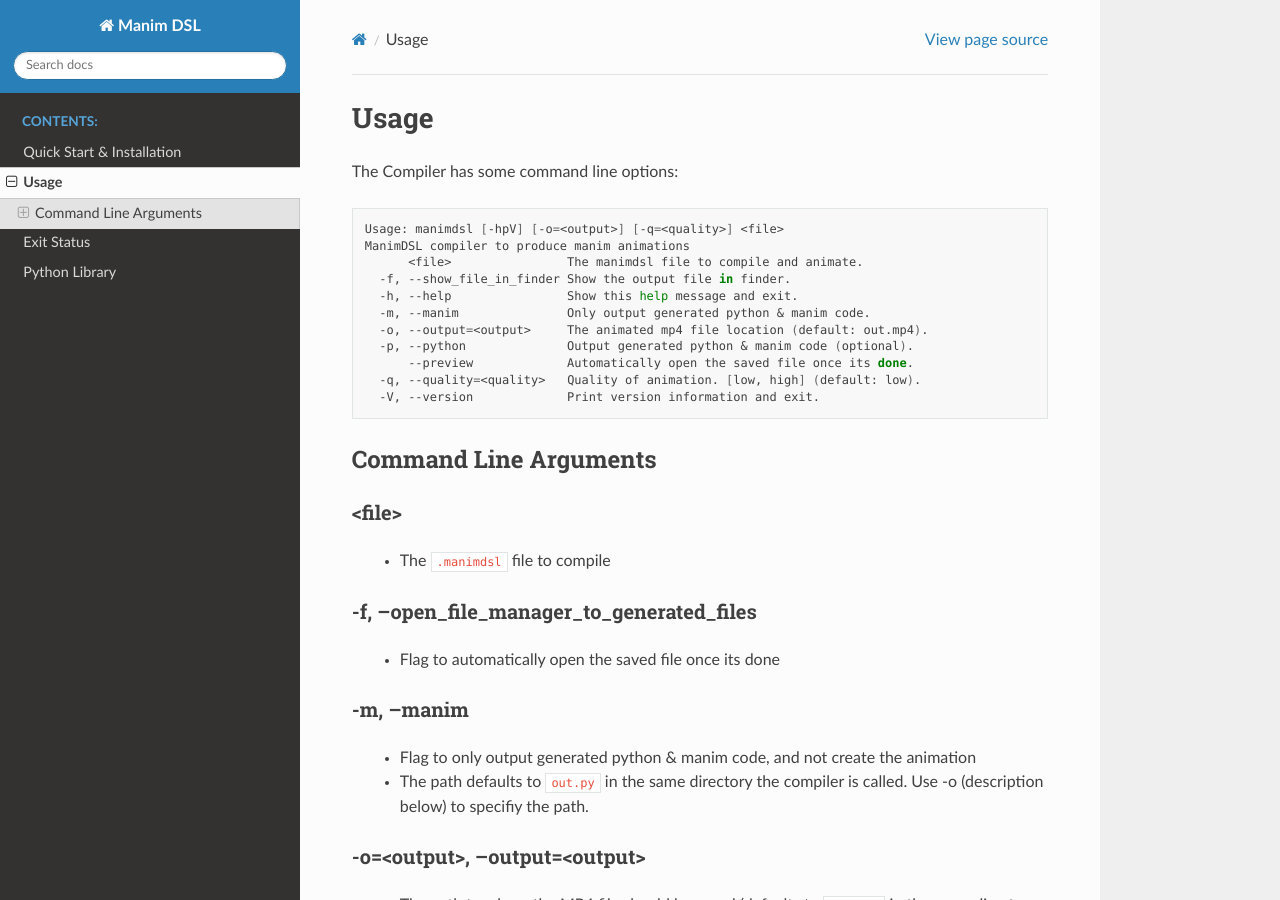
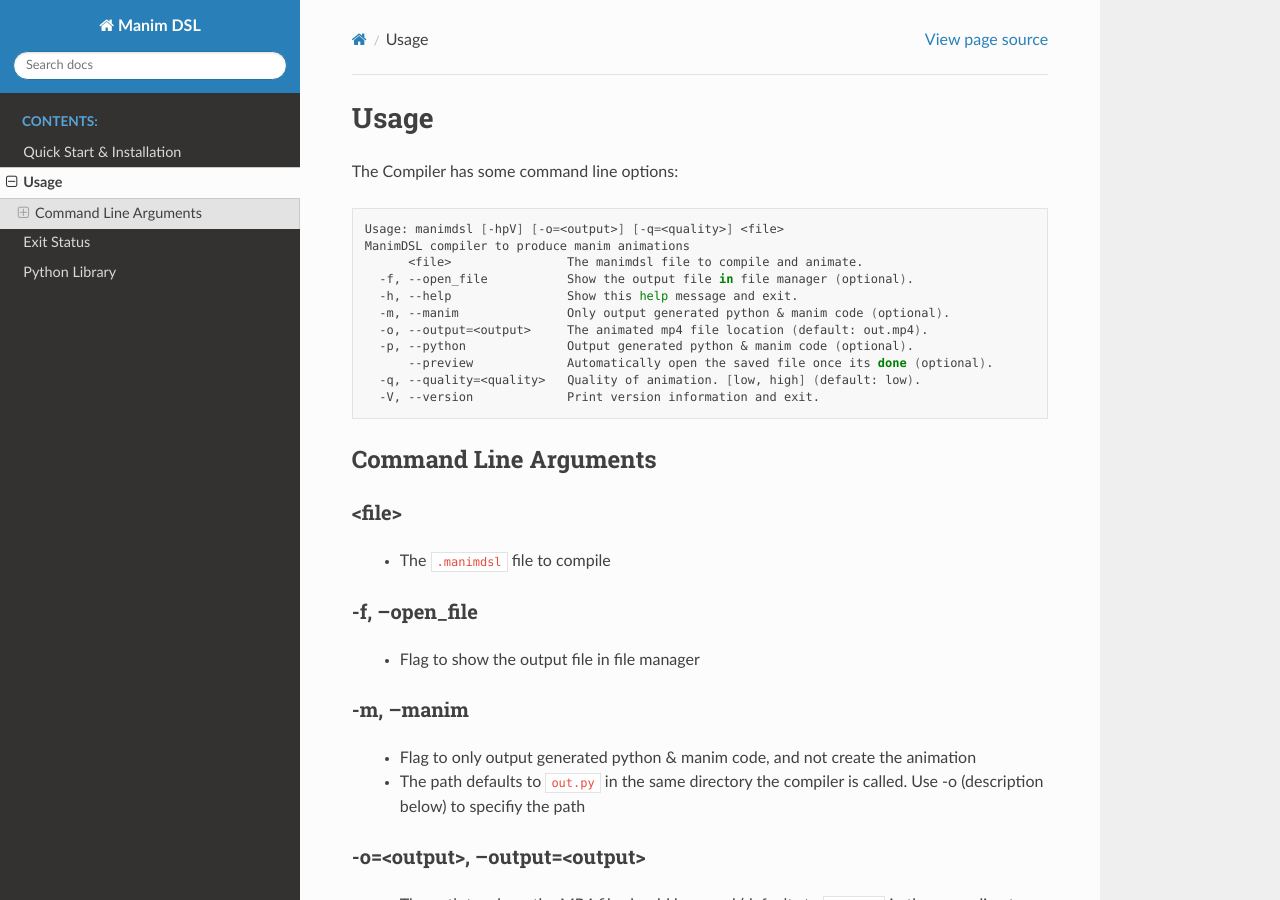
Before and after one commit to VAlgoLang/valgolang.github.io, a Sphinx documentation site: the page built from source/usage.rst, in a window 1280 px wide and 900 px high. Built offline with Sphinx 7.4.7 and the Read the Docs theme 2.0.0, drawn with Linux system fonts in a browser that asks for light colours.

Commit message:
Modified doucmentation to reflect changes made

```diff
--- a/source/usage.rst
+++ b/source/usage.rst
@@ -8,12 +8,12 @@
     Usage: manimdsl [-hpV] [-o=<output>] [-q=<quality>] <file>
     ManimDSL compiler to produce manim animations
           <file>                The manimdsl file to compile and animate.
-      -f, --show_file_in_finder Show the output file in finder.
+      -f, --open_file           Show the output file in file manager (optional).
       -h, --help                Show this help message and exit.
-      -m, --manim               Only output generated python & manim code.
+      -m, --manim               Only output generated python & manim code (optional).
       -o, --output=<output>     The animated mp4 file location (default: out.mp4).
       -p, --python              Output generated python & manim code (optional).
-          --preview             Automatically open the saved file once its done.
+          --preview             Automatically open the saved file once its done (optional).
       -q, --quality=<quality>   Quality of animation. [low, high] (default: low).
       -V, --version             Print version information and exit.
 
@@ -26,16 +26,16 @@
 
  - The ``.manimdsl`` file to compile
 
--f, --open_file_manager_to_generated_files
+-f, --open_file
 ~~~~~~~~~~~~~~~~~~~~~~~~~~~~~~
 
- - Flag to automatically open the saved file once its done
+ - Flag to show the output file in file manager
 
 -m, --manim
 ~~~~~~~~~~~~~~~~~~~~~~~~~~~~~~
 
  - Flag to only output generated python & manim code, and not create the animation
- - The path defaults to ``out.py`` in the same directory the compiler is called. Use -o (description below) to specifiy the path.
+ - The path defaults to ``out.py`` in the same directory the compiler is called. Use -o (description below) to specifiy the path
 
 -o=<output>, --output=<output>
 ~~~~~~~~~~~~~~~~~~~~~~~~~~~~~~
```
